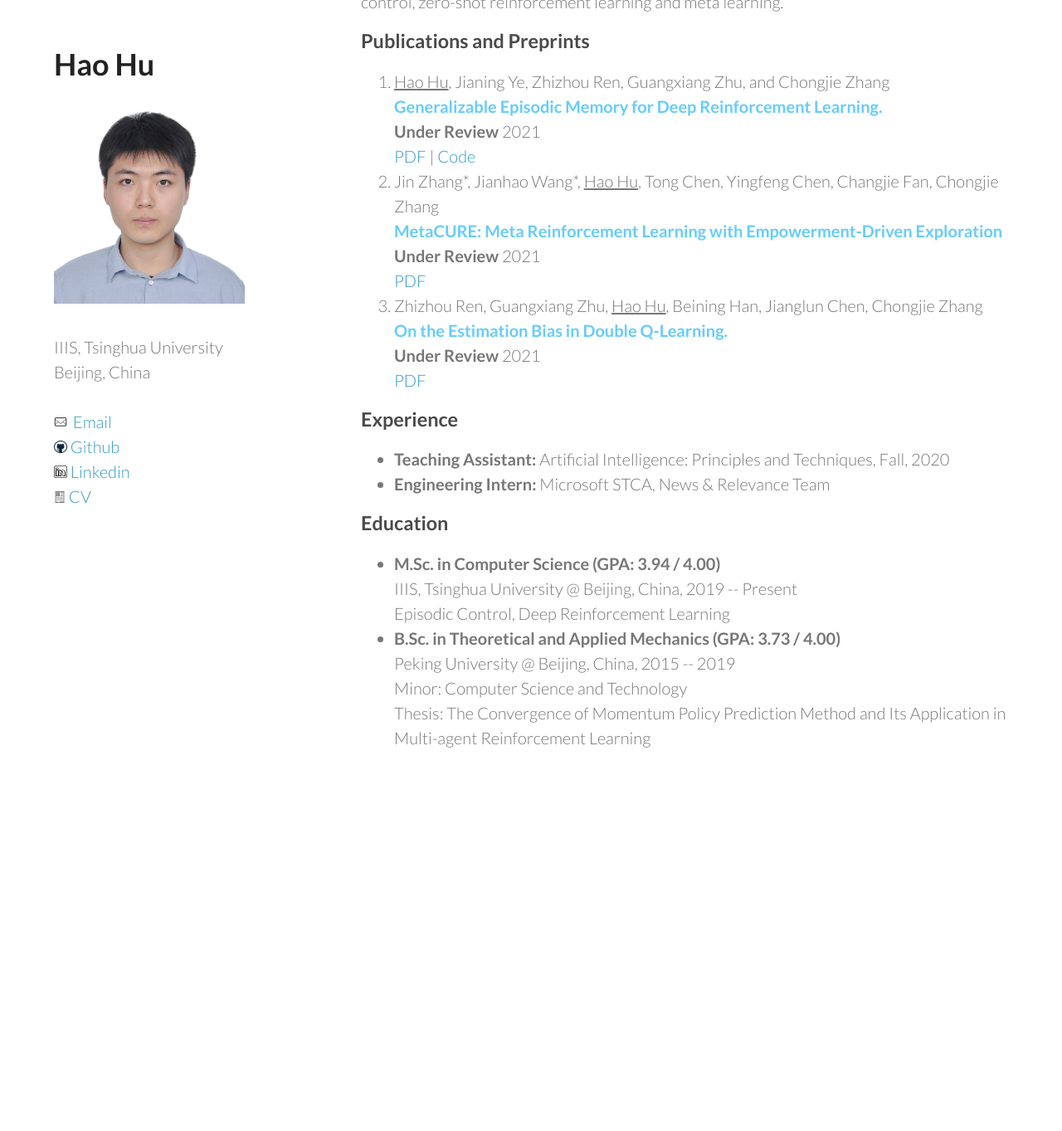
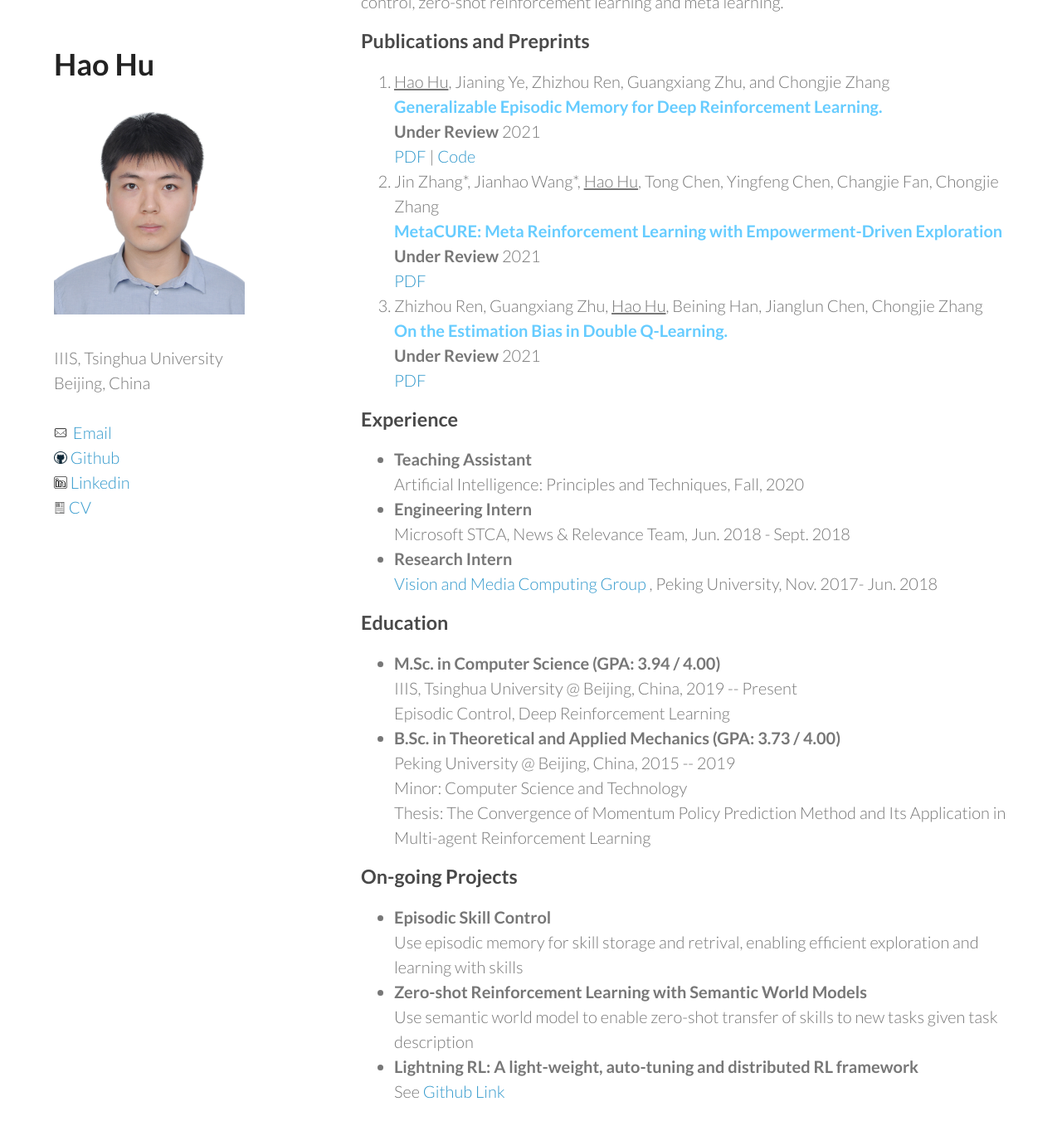
Before and after one commit to MouseHu/MouseHu.github.io, a Jekyll site: the page index.html, which Jekyll copies as it is, in a window 1280 px wide and 1400 px high, scrolled down 191 px. Shown: the top 1363 px of the window at 83% size. Built offline with Jekyll 4.4.1, drawn with Linux system fonts in a browser that asks for light colours; before the commit the page ends 1165 px from its top, so only the background shows below that.

Commit message:
Change image and add on-going projects

```diff
--- a/index.html
+++ b/index.html
@@ -65,8 +65,14 @@
 
       <h3> Experience </h3>
       <ul>
-        <li><b> Teaching Assistant: </b> Artificial Intelligence: Principles and Techniques, Fall, 2020 </li>
-        <li><b> Engineering Intern: </b> Microsoft STCA, News & Relevance Team </li>
+        <li><b> Teaching Assistant </b> <br />
+          Artificial Intelligence: Principles and Techniques, Fall, 2020 </li>
+        <li><b> Engineering Intern </b> <br />
+          Microsoft STCA, News & Relevance Team, Jun. 2018 - Sept. 2018
+        </li>
+        <li><b> Research Intern </b> <br />
+          <a href="https://www.pkuvmc.com/"> Vision and Media Computing Group </a>, Peking University, Nov. 2017- Jun. 2018
+        </li>
       </ul>
 
       <h3>Education</h3>
@@ -84,6 +90,30 @@
           and Its Application in Multi-agent Reinforcement Learning
         </li>
       </ul>
+      <h3>On-going Projects</h3>
+      <ul>
+        <li>
+          <b> Episodic Skill Control </b> <br/>
+          Use episodic memory for skill storage and retrival, enabling efficient exploration and learning with skills <br/>
+        </li>
+        <li>
+          <b> Zero-shot Reinforcement Learning with Semantic World Models </b> <br/>
+          Use semantic world model to enable zero-shot transfer of skills to new tasks given task description <br/>
+        </li>
+        <li>
+          <b> Lightning RL: A light-weight, auto-tuning and distributed RL framework </b> <br/>
+          See <a href="https://github.com/MouseHu/RLLightning"> Github Link </a>  <br/>
+        </li>
+      </ul>
+      <!-- \section{On-going Projects}
+\begin{itemize}
+    \item Episodic Skill Control\par
+    \textit{blah blah}
+    \item Zero-shot Reinforcement Learning with senmantic world models\par
+    \textit{blah blah}
+    \item Lightning RL: A light-weight, auto-tuning and distributed RL framework\par
+    \textit{blah blah}
+\end{itemize} -->
     </section>
   </div>
 </body>
```
Also changed, not shown: assets/huhao.jpg.
